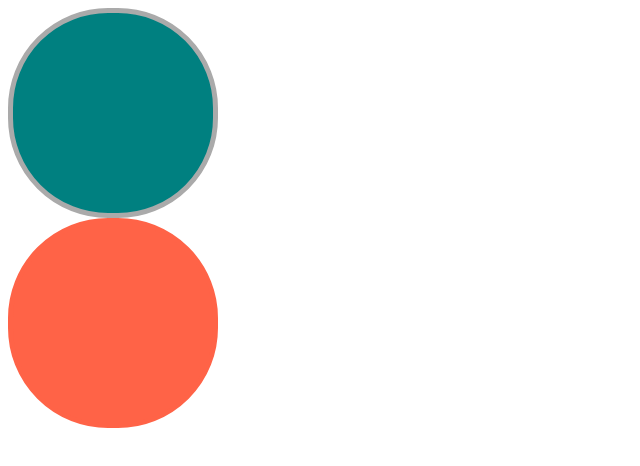
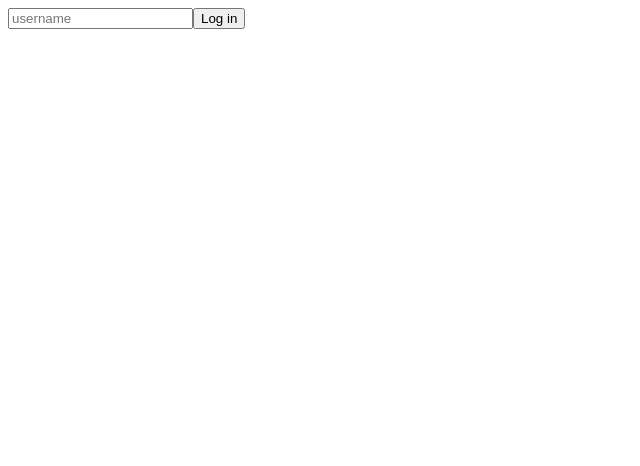
Before and after one commit to wjlee611/nomad-react-masterclass, a React (Create React App) app: page / in a window 1280 px wide. Shown: the top 466 px of the page, without its empty margins (0-640 px from the left). Built offline with nearby package versions, Linux system fonts and the light colour scheme.

Commit message:
form event types

```diff
--- a/src/App.tsx
+++ b/src/App.tsx
@@ -1,10 +1,28 @@
-import Circle from "./Circle";
+import React, { useState } from "react";
 
 function App() {
+  const [value, setValue] = useState("");
+  const onChange = (event: React.FormEvent<HTMLInputElement>) => {
+    const {
+      currentTarget: { value },
+    } = event;
+    setValue(value);
+  };
+  const onSubmit = (event: React.FormEvent<HTMLFormElement>) => {
+    event.preventDefault();
+    console.log(`Hello ${value}`);
+  };
   return (
     <div>
-      <Circle bgColor="teal" borderColor="#aaa" />
-      <Circle bgColor="tomato" />
+      <form onSubmit={onSubmit}>
+        <input
+          value={value}
+          onChange={onChange}
+          type="text"
+          placeholder="username"
+        />
+        <button>Log in</button>
+      </form>
     </div>
   );
 }
--- a/src/Circle.tsx
+++ /dev/null
@@ -1,28 +0,0 @@
-import styled from "styled-components";
-
-interface ContainerProps {
-  //Required
-  bgColor: string;
-  borderColor: string;
-}
-
-const Container = styled.div<ContainerProps>`
-  width: 200px;
-  height: 200px;
-  background-color: ${(props) => props.bgColor};
-  border-radius: 100px;
-  border: 5px solid ${(props) => props.borderColor};
-`;
-
-interface CircleProps {
-  //Required
-  bgColor: string;
-  //Optional
-  borderColor?: string;
-}
-
-function Circle({ bgColor, borderColor }: CircleProps) {
-  return <Container bgColor={bgColor} borderColor={borderColor ?? bgColor} />;
-}
-
-export default Circle;
```
